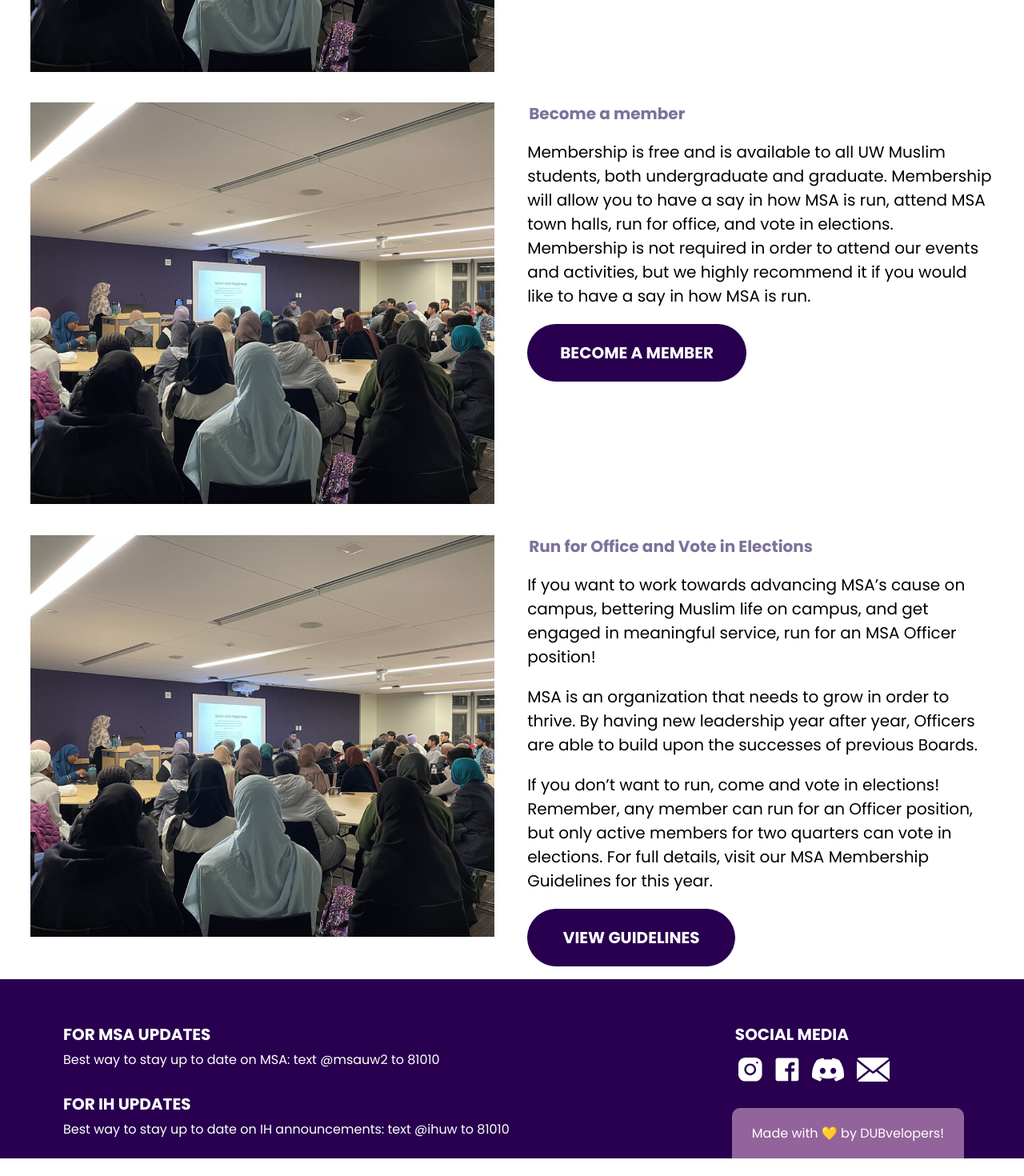
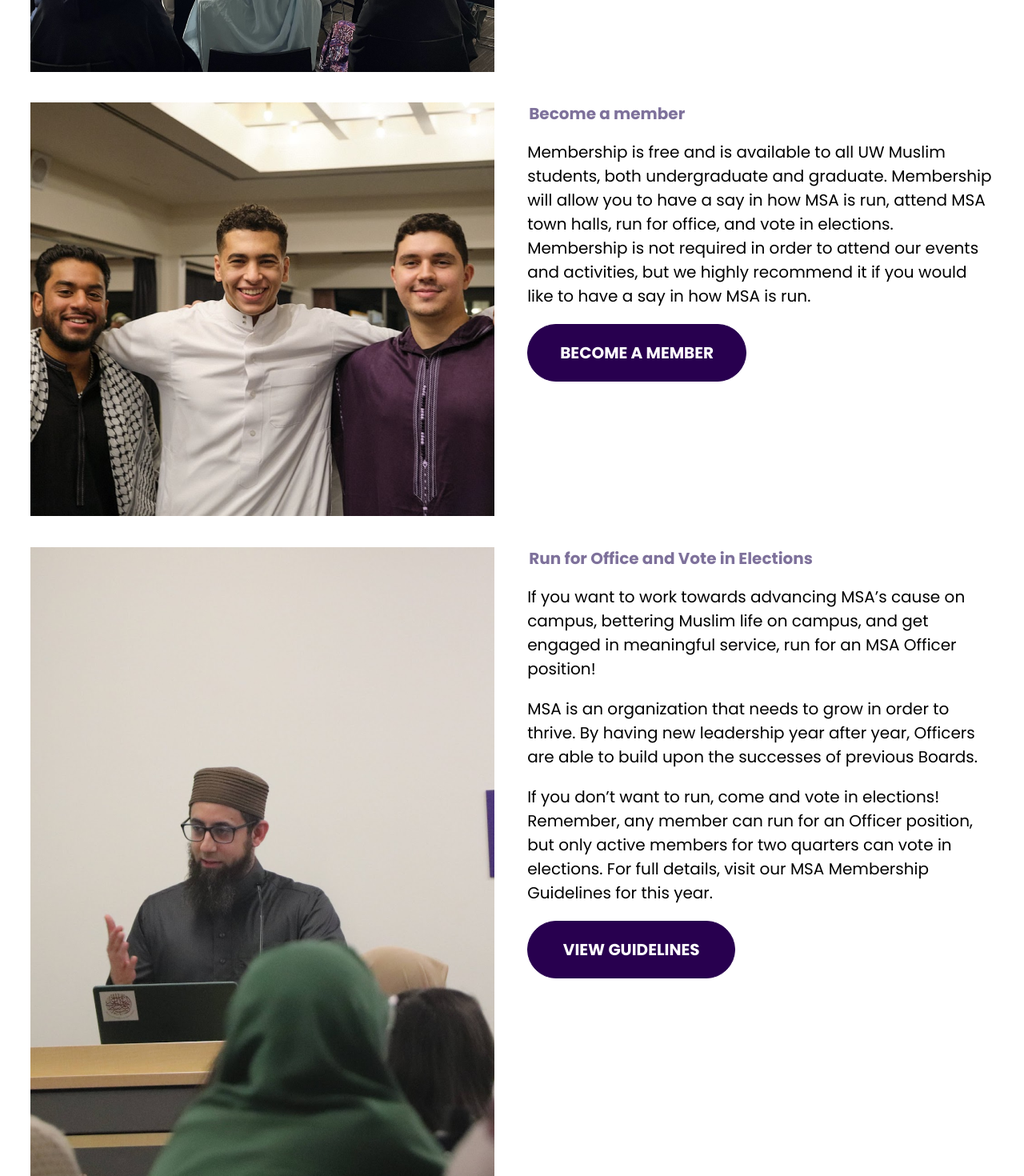
Before and after one commit to webimpactuw/muslim-student-assoc, a React (Create React App) app in the folder msa-react/: page /events/get-involved in a window 1280 px wide. Shown: the part 1180-2650 px from the top of the page at 80% size. Before the commit the page ends 2628 px from the top, so only its background shows below. Built offline with nearby package versions, Linux system fonts and the light colour scheme.

Commit message:
fixed duplicte picture links

```diff
--- a/msa-react/src/pages/events/involved.js
+++ b/msa-react/src/pages/events/involved.js
@@ -27,7 +27,7 @@ function Involved() {
                             <NavLink to="/events" className="purple-btn-link">SEE OUR EVENTS</NavLink>
                         </button>
                     </div>
-                    <img src={pic6} alt="3 Brothers picture"/>
+                    <img src={pic7} alt="3 Brothers picture"/>
                     <div>
                         <h6>Become a member</h6>
                         <p>
@@ -37,7 +37,7 @@ function Involved() {
                             <NavLink to="/events/member" className="purple-btn-link">BECOME A  MEMBER</NavLink>
                         </button>
                     </div>
-                    <img src={pic6} alt="Sheikh Umair"/>
+                    <img src={pic8} alt="Sheikh Umair"/>
                     <div>
                         <h6>Run for Office and Vote in Elections</h6>
                         <p>
--- a/msa-react/src/pages/ih/ih-home.js
+++ b/msa-react/src/pages/ih/ih-home.js
@@ -1,4 +1,3 @@
-import PrayerTimeSvg from "../../assets/prayer-times.svg";
 import ArrowSvg from "../../assets/arrow-down.svg";
 
 function IHHome() {
```
